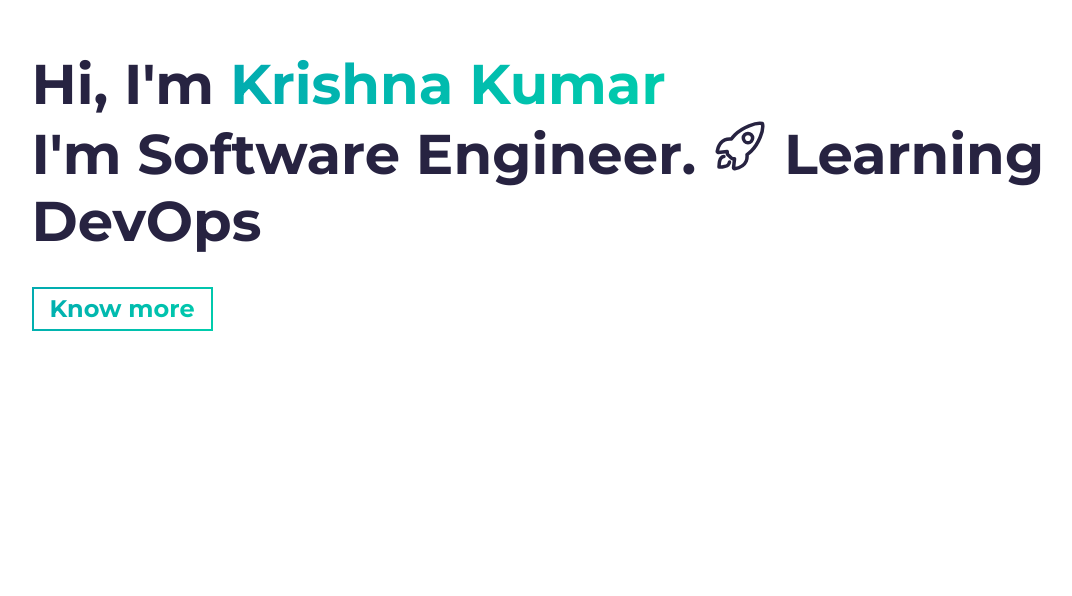
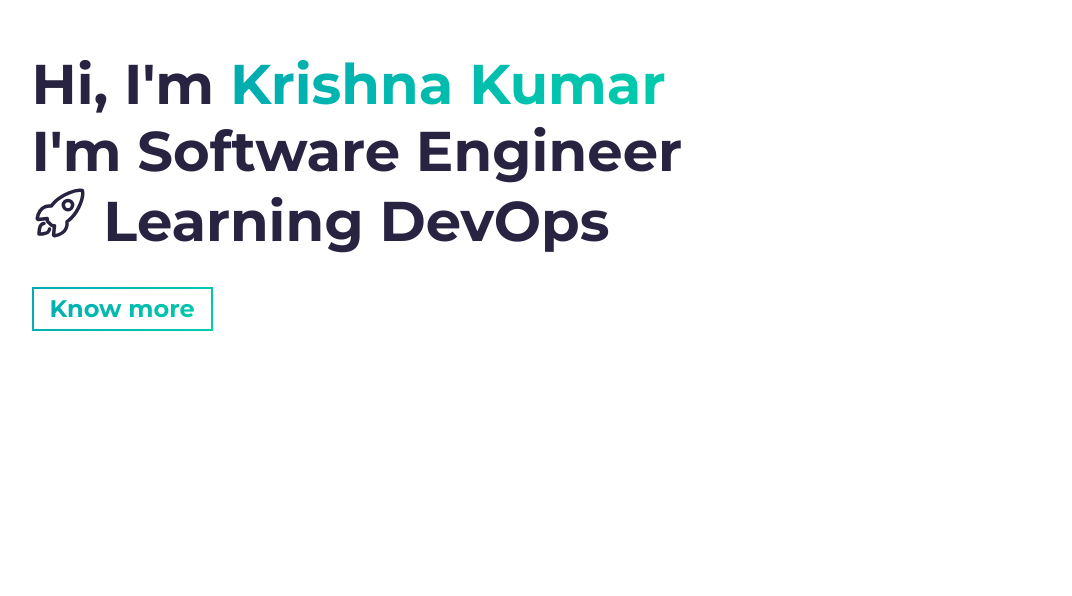
Before and after one commit to Krishnakumar59/aboutme, a website built with Parcel: page src/index.html in a window 1280 px wide. Shown: the part 204-800 px from the top of the page, without its empty margins (46-1118 px from the left). Built offline with nearby package versions, Linux system fonts and the light colour scheme.

Commit message:
Update index.html

```diff
--- a/src/index.html
+++ b/src/index.html
@@ -39,7 +39,7 @@
         <h1 class="hero-title load-hidden">
           Hi, I'm <span class="text-color-main">Krishna Kumar</span>
           <br />
-          I'm  Software Engineer.
+          I'm  Software Engineer <br>
           <ion-icon name="rocket-outline"></ion-icon> Learning DevOps
         </h1>
         <p class="hero-cta load-hidden">
```
